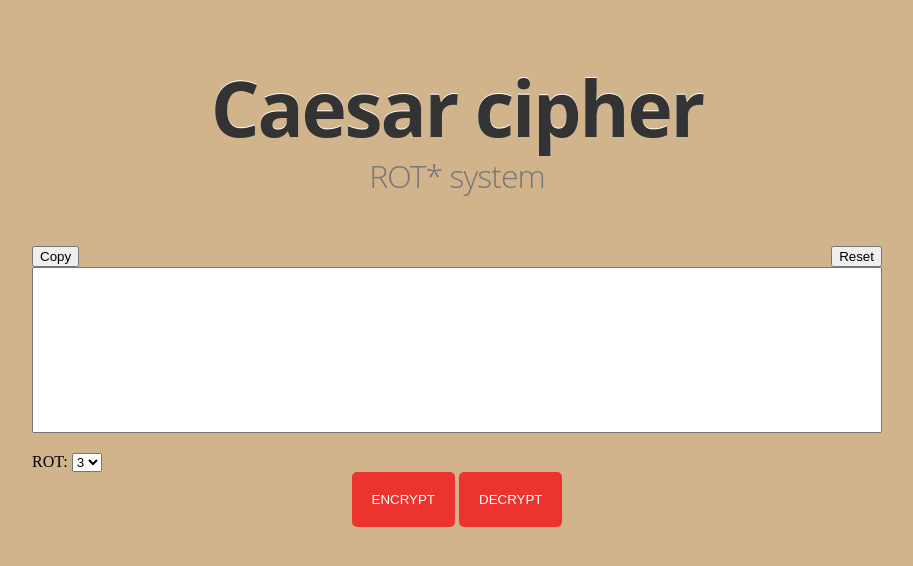
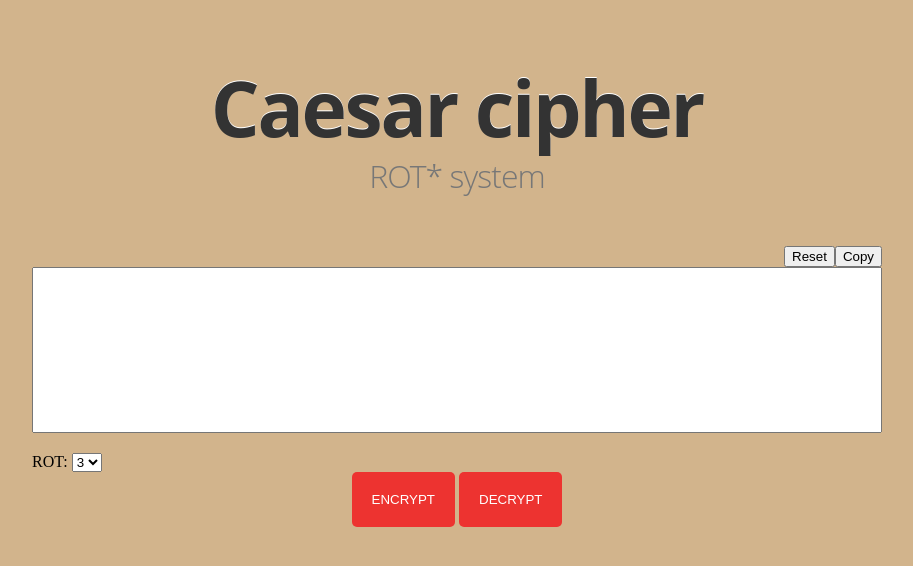
Before and after one commit to szynwod/Cezar, a plain HTML site: page index.html in a window 1280 px wide. Shown: the whole page, without its empty margins (183-1096 px from the left). Drawn offline with Linux system fonts and the light colour scheme.

Commit message:
Update index.html

```diff
--- a/index.html
+++ b/index.html
@@ -10,7 +10,7 @@
 <body>
 <h1>Caesar cipher</h1>
 <h2>ROT* system</h2>
-<input type="button" value="Copy" onclick="copy();">
+<input type="button" value="Copy" style="float: right;" onclick="copy();">
 <input type="button" value="Reset" style="float: right;" onclick="reset();">
 <textarea rows="8" cols="80" id=result-textarea></textarea>
 <label for=key>
```
